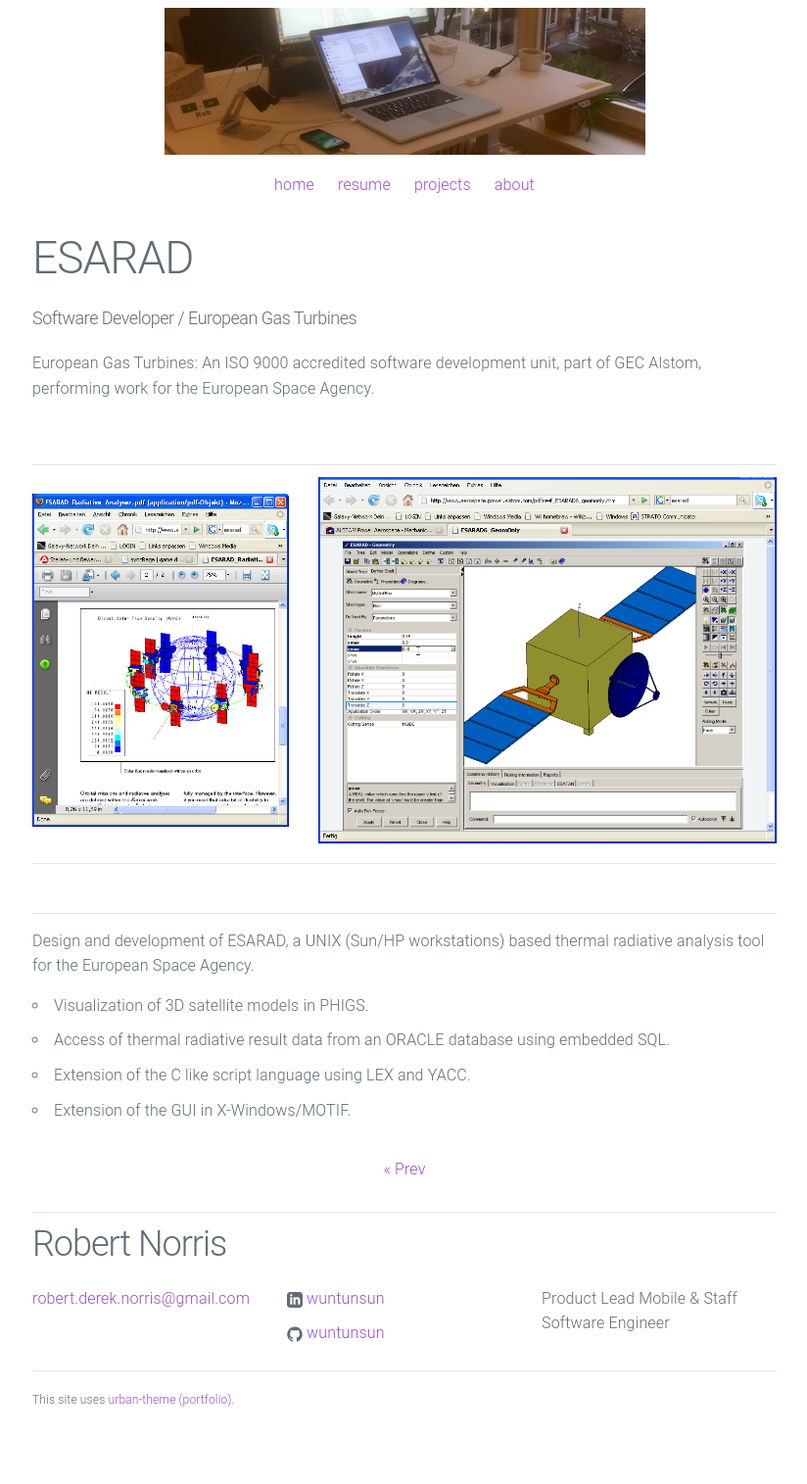
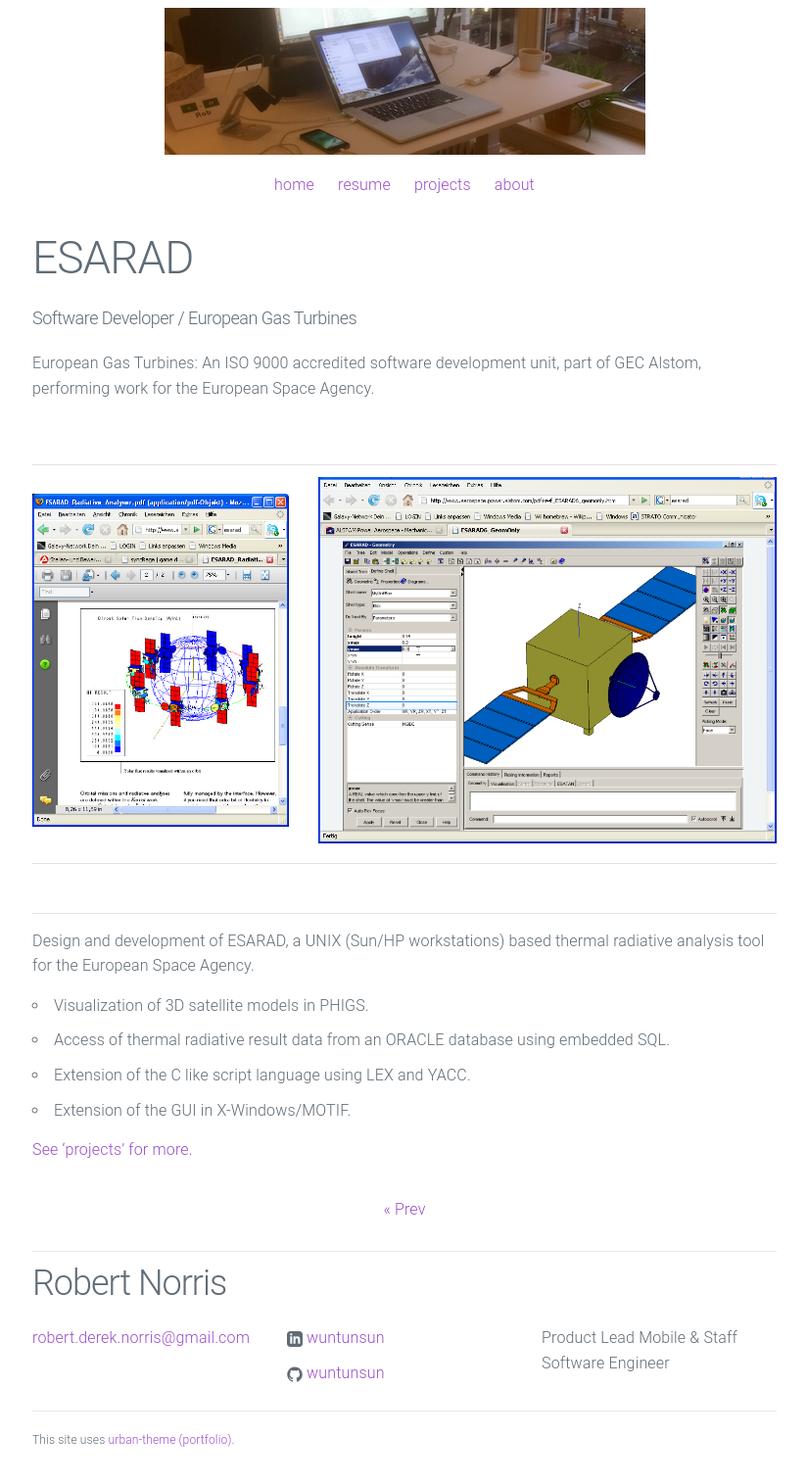
Before and after one commit to wuntunsun/portfolio.github.io, a Jekyll site: the page built from _posts/1995-03-01-esarad.md, in a window 1280 px wide. Shown: the whole page at 98% size, without its empty margins (227-1051 px from the left). Built offline with Jekyll 4.4.1, drawn with Linux system fonts in a browser that asks for light colours; before the commit the page ends 1474 px from its top, so only the background shows below that.

Commit message:
Where is the projects link?

```diff
--- a/_posts/1995-03-01-esarad.md
+++ b/_posts/1995-03-01-esarad.md
@@ -19,3 +19,5 @@
 * Access of thermal radiative result data from an ORACLE database using embedded SQL.
 * Extension of the C like script language using LEX and YACC.
 * Extension of the GUI in X-Windows/MOTIF.
+
+<a href="/projects">See 'projects' for more.</a>
```
